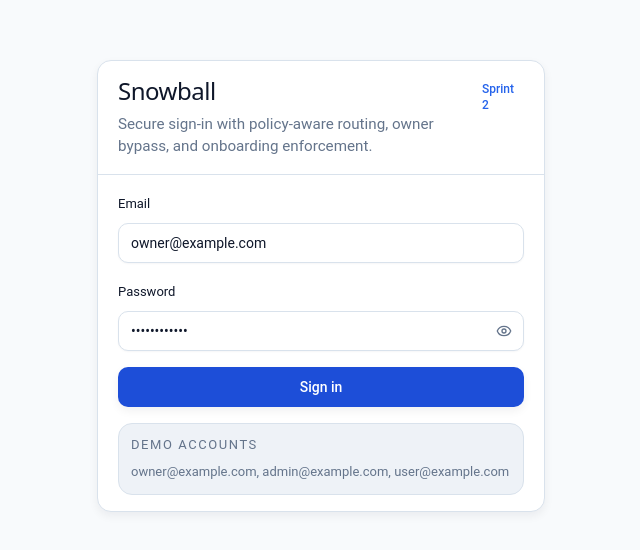
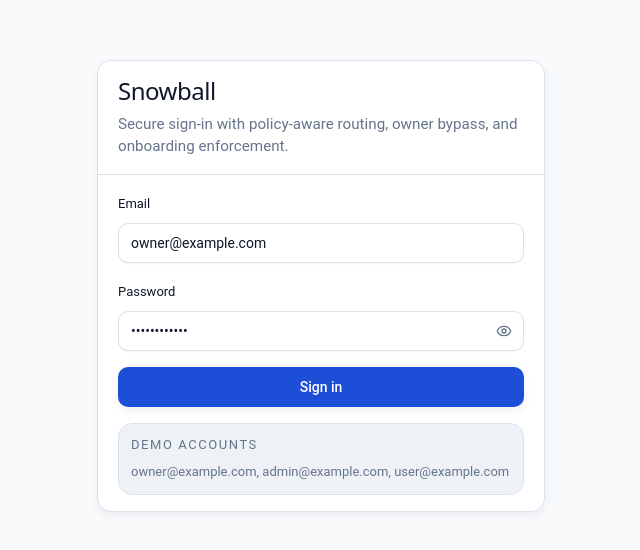
Before and after one commit to nicosuave91/legendary-robot, a React (Vite) app in the folder apps/web/: page /sign-in in a window 1280 px wide. Shown: the part 114-664 px from the top of the page, without its empty margins (319-959 px from the left). Built offline with nearby package versions, Linux system fonts and the light colour scheme; no server answers.

Commit message:
Update sign-in-page.tsx

```diff
--- a/apps/web/src/features/identity-access/pages/sign-in-page.tsx
+++ b/apps/web/src/features/identity-access/pages/sign-in-page.tsx
@@ -4,7 +4,7 @@ import { useForm } from 'react-hook-form'
 import { z } from 'zod'
 import { zodResolver } from '@hookform/resolvers/zod'
 import { useNavigate } from 'react-router-dom'
-import { AppButton, AppCard, AppCardBody, AppCardHeader, AppInput, AppBadge } from '@/components/ui'
+import { AppButton, AppCard, AppCardBody, AppCardHeader, AppInput } from '@/components/ui'
 import { useAuth } from '@/lib/auth/auth-hooks'
 import { useToast } from '@/components/shell/toast-host'
 import { ApiError } from '@/lib/api/http'
@@ -59,7 +59,6 @@ export function SignInPage() {
               Secure sign-in with policy-aware routing, owner bypass, and onboarding enforcement.
             </p>
           </div>
-          <AppBadge variant="info">Sprint 2</AppBadge>
         </div>
       </AppCardHeader>
       <AppCardBody>
```
